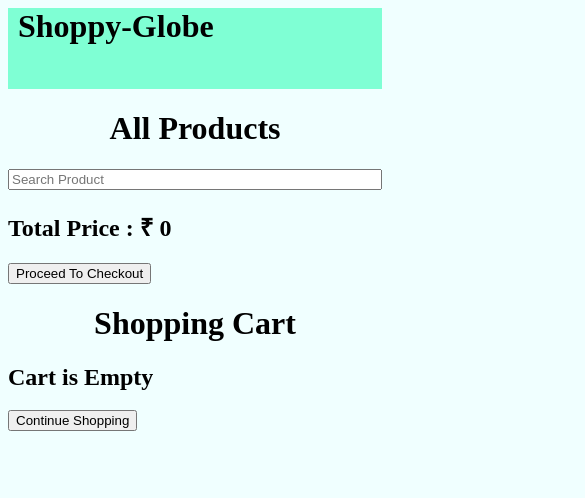
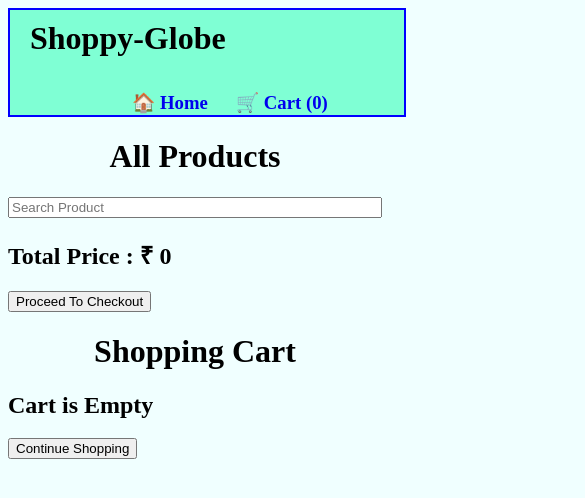
Before and after one commit to raghunathr1/ShoppyGlobe-E-commerce-Application, a React (Vite) app: page /cart in a window 390 px wide. Shown: the top 498 px of the page, 585 px wide, since content can reach past the window. Built offline with nearby package versions, Linux system fonts and the light colour scheme.

Commit message:
Resposive Design For differnt Screen sizes

```diff
--- a/src/Components/style.css
+++ b/src/Components/style.css
@@ -1,5 +1,9 @@
 #heading{
     background-color: aquamarine;
+    padding: 10px;
+    height: 85px;
+    border: solid blue 2px;
+    width: 100%;
 }
 .h1{
     display: inline;
@@ -8,7 +12,7 @@
 .h2{
     display: inline;
     position: relative;
-    left: 670px;
+    left: 600px;
     bottom: 27px;
     margin: 12px;
     text-decoration: none;
@@ -144,3 +148,43 @@ body{
     color: white;
     font-size: larger;
 }
+
+/* Responsive Design  */
+@media (max-width:790px) {
+    .h2{
+    display: inline;
+    position: relative;
+    left: 400px;
+    bottom: 27px;
+    margin: 12px;
+    text-decoration: none;
+}
+}
+@media (max-width:620px) {
+    .h2{
+    position: relative;
+    left: 300px;
+}
+}
+@media (max-width:541px) {
+    .h2{
+        position: relative;
+        left: 100px;
+        top: 35px;
+}
+    .product-list{
+    display: grid;
+    grid-template-columns: 1fr 1fr;
+}
+}
+@media (max-width:415px) {
+    .h2{
+        position: relative;
+        left: 100px;
+        top: 35px;
+}
+    .product-list{
+    display: grid;
+    grid-template-columns: 1fr;
+}
+}
```
